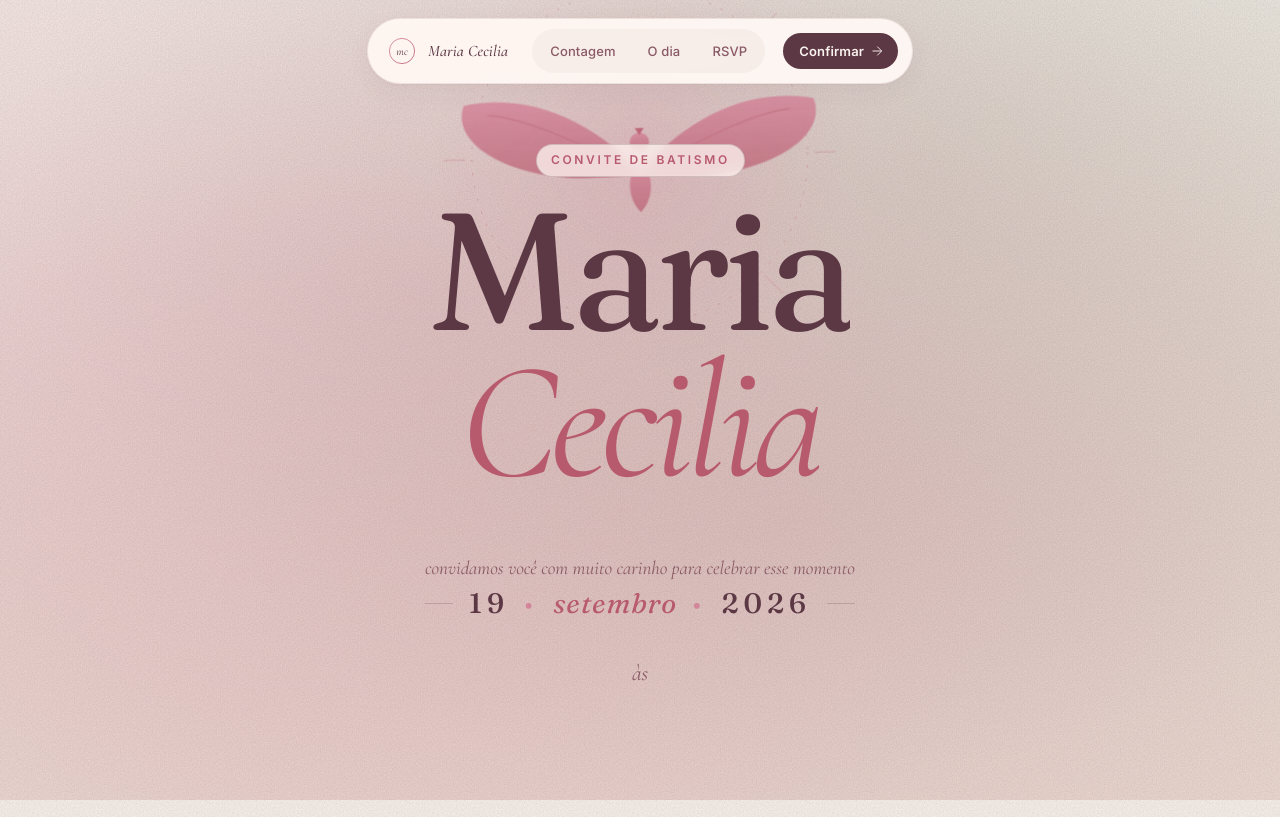
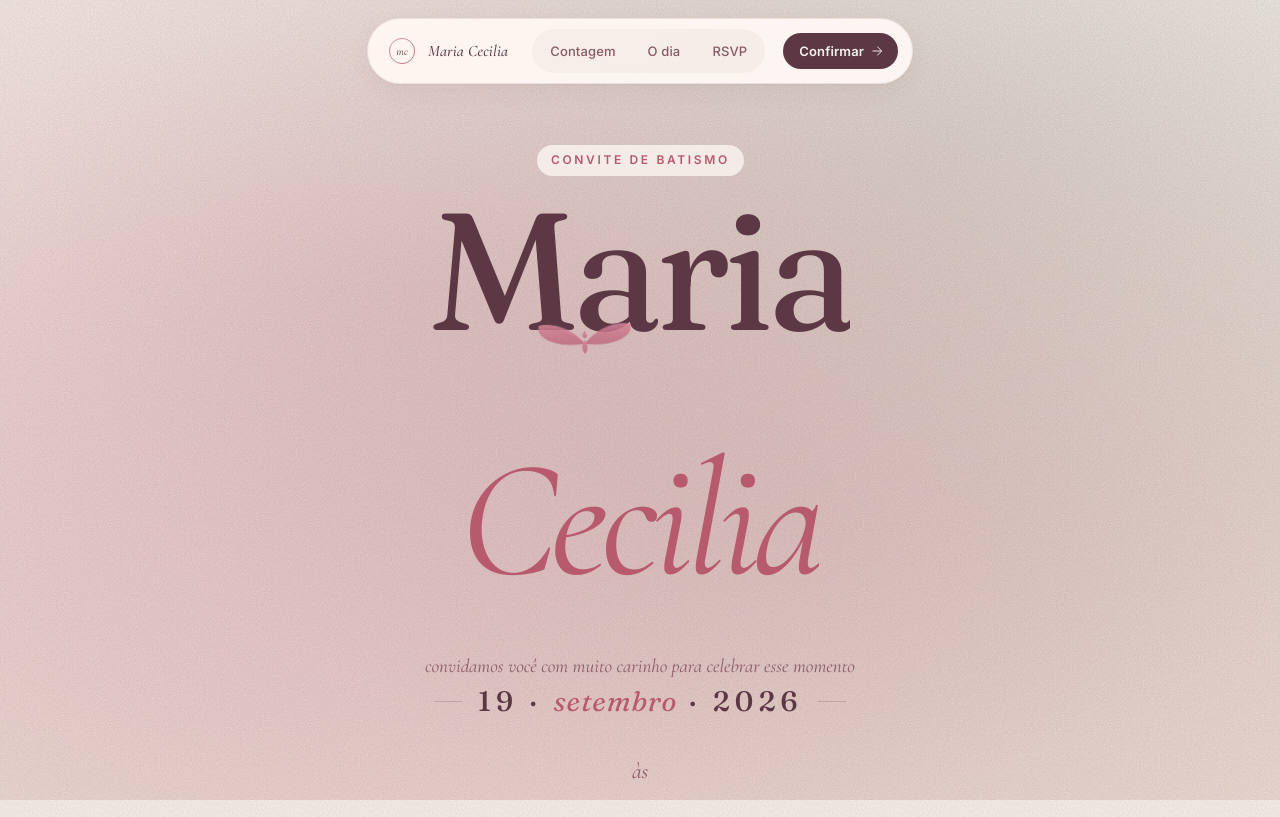
Before and after one commit to allanaramont/batizado-maria-cecilia, a website built with Vite: page index.html in a window 1280 px wide. Shown: the top 817 px of the page. Built offline with nearby package versions, Linux system fonts and the light colour scheme.

Commit message:
feat: pomba entre Maria e Cecilia, animacoes mais sutis, tudo digitando
- Move o SVG da pomba para dentro do <h1>, entre as duas
  display-lines (entre 'Maria' e 'Cecilia'); vira elemento
  inline de fluxo natural em vez de overlay absoluto
- Pomba agora menor (clamp(72px,9vw,110px)) e zera o
  .hero-ornament antigo
- Animações mais sutis: translateY reduzidos
  (-26px -> -16px no eyebrow, 10px -> 6px lead/sub/meta,
   24px -> 16px CTAs/scroll-cue)
- Transições mais curtas: 0.7s -> 0.55s, 0.9s -> 0.7s
  (eyebrow mantido em 1s conforme pedido)
- Data agora digita em 3 partes (pre/month/post) para
  manter 'setembro' em italic rosa
- Nome digita mais rapido (130ms -> 85ms por caractere)
- Lead um pouco mais rapido tambem (32ms -> 26ms)

```diff
--- a/index.html
+++ b/index.html
@@ -101,48 +101,29 @@
     <main class="page">
       <!-- HERO -->
       <section class="hero" id="inicio">
-        <div class="hero-ornament" aria-hidden="true">
-          <svg viewBox="0 0 240 240" width="100%" height="100%">
+        <p class="eyebrow" id="typeEyebrow">Convite de batismo</p>
+
+        <h1 class="display">
+          <span class="display-line"><span id="typeName1"></span></span>
+
+          <div class="hero-dove" aria-hidden="true">
+            <svg viewBox="0 0 240 240">
               <defs>
-              <radialGradient id="doveGlow" cx="50%" cy="50%" r="50%">
-                <stop offset="0%" stop-color="rgb(212, 133, 154)" stop-opacity="0.28" />
-                <stop offset="55%" stop-color="rgb(212, 133, 154)" stop-opacity="0.1" />
-                <stop offset="100%" stop-color="rgb(212, 133, 154)" stop-opacity="0" />
-              </radialGradient>
-              <linearGradient id="doveStroke" x1="0" y1="0" x2="0" y2="1">
-                <stop offset="0%" stop-color="rgb(184, 90, 110)" stop-opacity="0.95" />
-                <stop offset="100%" stop-color="rgb(184, 90, 110)" stop-opacity="0.6" />
-              </linearGradient>
                 <linearGradient id="doveFill" x1="0" y1="0" x2="0" y2="1">
                   <stop offset="0%" stop-color="rgb(212, 133, 154)" stop-opacity="0.95" />
                   <stop offset="100%" stop-color="rgb(184, 90, 110)" stop-opacity="0.78" />
                 </linearGradient>
               </defs>
-
-            <!-- Aura radiante -->
-            <circle cx="120" cy="120" r="118" fill="url(#doveGlow)" />
-            <circle cx="120" cy="120" r="96" fill="none" stroke="rgb(184, 90, 110)" stroke-width="0.4" stroke-dasharray="1.5 6" opacity="0.5" />
-
-            <!-- Pomba do Espírito Santo — silhueta editorial em vôo -->
               <g transform="translate(120 124)">
                 <g class="dove-wings">
-                <!-- Asas abertas (curva fluida, simétrica) -->
                   <path
-                  d="M 0 6
-                     C -22 -22, -60 -44, -100 -36
-                     C -108 -14, -76 6, -34 8
-                     C -20 8, -8 8, 0 6 Z"
+                    d="M 0 6 C -22 -22, -60 -44, -100 -36 C -108 -14, -76 6, -34 8 C -20 8, -8 8, 0 6 Z"
                     fill="url(#doveFill)"
                   />
                   <path
-                  d="M 0 6
-                     C 22 -22, 60 -44, 100 -36
-                     C 108 -14, 76 6, 34 8
-                     C 20 8, 8 8, 0 6 Z"
+                    d="M 0 6 C 22 -22, 60 -44, 100 -36 C 108 -14, 76 6, 34 8 C 20 8, 8 8, 0 6 Z"
                     fill="url(#doveFill)"
                   />
-
-                <!-- Detalhe das penas (linha suave na borda interna das asas) -->
                   <path
                     d="M -10 0 C -34 -12, -64 -28, -86 -30"
                     fill="none" stroke="rgb(184, 90, 110)" stroke-width="0.7" stroke-linecap="round" opacity="0.6"
@@ -152,47 +133,26 @@
                     fill="none" stroke="rgb(184, 90, 110)" stroke-width="0.7" stroke-linecap="round" opacity="0.6"
                   />
                 </g>
-
-              <!-- Corpo (gota/coração pequeno) -->
                 <path
-                d="M 0 -2
-                   C -8 6, -8 20, 0 28
-                   C 8 20, 8 6, 0 -2 Z"
+                  d="M 0 -2 C -8 6, -8 20, 0 28 C 8 20, 8 6, 0 -2 Z"
                   fill="url(#doveFill)"
                 />
-
-              <!-- Cabeça -->
                 <circle cx="0" cy="-12" r="5.5" fill="url(#doveFill)" />
-
-              <!-- Bico (pequeno triângulo) -->
                 <path d="M 0 -16 L 2.5 -20 L -2.5 -20 Z" fill="rgb(184, 90, 110)" />
-            </g>
-
-            <!-- Raios de luz ao redor da pomba -->
-            <g opacity="0.4" stroke="rgb(184, 90, 110)" stroke-width="0.5" stroke-linecap="round">
-              <line x1="120" y1="14" x2="120" y2="26" />
-              <line x1="50" y1="50" x2="40" y2="40" />
-              <line x1="190" y1="50" x2="200" y2="40" />
-              <line x1="20" y1="120" x2="8" y2="120" />
-              <line x1="220" y1="120" x2="232" y2="120" />
-              <line x1="50" y1="190" x2="40" y2="200" />
-              <line x1="190" y1="190" x2="200" y2="200" />
               </g>
             </svg>
           </div>
 
-        <p class="eyebrow" id="typeEyebrow">Convite de batismo</p>
-
-        <h1 class="display">
-          <span class="display-line"><span id="typeName1"></span></span>
           <span class="display-line italic"><span id="typeName2"></span></span>
         </h1>
 
         <p class="hero-lead" id="typeLead" aria-label="convidamos você com muito carinho para celebrar esse momento"></p>
 
-        <div class="hero-meta" id="typeDate" data-date-anim>
+        <div class="hero-meta">
           <span class="hero-divider" aria-hidden="true"></span>
-          <p class="hero-date">19 <span class="hero-dot">·</span> <em class="hero-date-month">setembro</em> <span class="hero-dot">·</span> 2026</p>
+          <p class="hero-date">
+            <span id="typeDatePre"></span><em class="hero-date-month" id="typeDateMonth"></em><span id="typeDatePost"></span>
+          </p>
           <span class="hero-divider" aria-hidden="true"></span>
         </div>
 
--- a/src/main.js
+++ b/src/main.js
@@ -154,7 +154,9 @@ const typeEyebrow = document.getElementById('typeEyebrow');
 const typeName1 = document.getElementById('typeName1');
 const typeName2 = document.getElementById('typeName2');
 const typeLead = document.getElementById('typeLead');
-const typeDate = document.getElementById('typeDate');
+const typeDatePre = document.getElementById('typeDatePre');
+const typeDateMonth = document.getElementById('typeDateMonth');
+const typeDatePost = document.getElementById('typeDatePost');
 const typeSub = document.getElementById('typeSub');
 const heroCta = document.querySelector('.hero-cta');
 const scrollCue = document.querySelector('.scroll-cue');
@@ -171,43 +173,46 @@ async function typeInto(el, text, speed = 55) {
 
 async function runTypewriter() {
   if (!hero) return;
-  // marca o hero como "em digitação" — mantém h1 e eyebrow visíveis
-  // (sem isso, o reveal base esconde o texto durante a digitação)
   hero.classList.add('is-typing');
 
-  // 1) Eyebrow desce de cima (sem digitar)
+  // 1) Eyebrow desce de cima (sutis 16px, ~1s)
+  await sleep(180);
+  hero.classList.add('phase-1');
+  await sleep(1000);
+
+  // 2) Nome digita rápido (Maria + Cecilia)
+  await typeInto(typeName1, 'Maria', 85);
+  await sleep(120);
+  await typeInto(typeName2, 'Cecilia', 85);
+  await sleep(280);
+
+  // 3) Lead, data e sub ficam visíveis (digitam em seguida)
+  hero.classList.add('phase-3');
   await sleep(220);
-  hero.classList.add('phase-1');
-  await sleep(900);
 
-  // 2) Nome digita (Maria + Cecilia)
-  await typeInto(typeName1, 'Maria', 130);
-  await sleep(180);
-  await typeInto(typeName2, 'Cecilia', 130);
-  await sleep(380);
-
-  // 3) Lead digita
+  // 4) Lead digita
   await typeInto(
     typeLead,
     'convidamos você com muito carinho para celebrar esse momento',
-    32
+    26
   );
-  await sleep(280);
+  await sleep(220);
 
-  // 4) Data aparece em fade
-  hero.classList.add('phase-3');
-  await sleep(620);
+  // 5) Data digita em três partes (mantém o "setembro" em italic rosa)
+  await typeInto(typeDatePre, '19 · ', 55);
+  await typeInto(typeDateMonth, 'setembro', 60);
+  await typeInto(typeDatePost, ' · 2026', 55);
+  await sleep(220);
 
-  // 5) Sub "às 12h00" digita
-  await typeInto(typeSub, 'às 12h00', 70);
-  await sleep(380);
+  // 6) Sub "às 12h00" digita
+  await typeInto(typeSub, 'às 12h00', 60);
+  await sleep(320);
 
-  // 6) CTAs e scroll-cue sobem de baixo
+  // 7) CTAs e scroll-cue sobem de baixo
   hero.classList.add('phase-4');
-  await sleep(900);
+  await sleep(700);
 
   // cleanup: libera as linhas do título para o reveal padrão
-  // (mantém is-typing + phase-1/3/4 para o estado final ficar visível)
   document
     .querySelectorAll('.hero .display-line')
     .forEach((el) => el.classList.add('is-visible'));
--- a/src/styles.css
+++ b/src/styles.css
@@ -600,28 +600,26 @@ a {
   padding: clamp(120px, 18vh, 180px) 0 clamp(80px, 12vh, 120px);
 }
 
-.hero-ornament {
-  position: absolute;
-  width: clamp(280px, 38vw, 420px);
-  aspect-ratio: 1;
-  top: 18%;
-  left: 50%;
-  transform: translate(-50%, -50%);
-  opacity: 0.9;
-  animation: float 7s ease-in-out infinite;
-  z-index: 0;
+.hero-dove {
+  display: flex;
+  justify-content: center;
+  align-items: center;
+  margin: -6px 0;
   pointer-events: none;
-  overflow: visible;
+  opacity: 0.92;
+}
+
+.hero-dove svg {
+  width: clamp(72px, 9vw, 110px);
+  height: auto;
+  display: block;
+  animation: float-and-bob 7s ease-in-out infinite;
 }
 
 .dove-wings {
   transform-origin: 50% 100%;
   transform-box: fill-box;
   animation: wing-flap 1.6s ease-in-out infinite;
-}
-
-.hero-ornament {
-  animation: float-and-bob 7s ease-in-out infinite;
 }
 
 @keyframes float-and-bob {
@@ -1819,13 +1817,13 @@ a {
   will-change: transform, opacity;
 }
 
-/* estado inicial (antes de qualquer fase) */
+/* estado inicial (antes de qualquer fase) — valores sutis */
 .eyebrow {
-  transform: translateY(-26px);
+  transform: translateY(-16px);
   opacity: 0;
   transition:
-    transform 0.9s var(--ease-out),
-    opacity 0.9s var(--ease-out);
+    transform 1s var(--ease-out),
+    opacity 1s var(--ease-out);
 }
 .hero.phase-1 .eyebrow {
   transform: translateY(0);
@@ -1835,11 +1833,11 @@ a {
 .hero-lead,
 .hero-sub,
 .hero-meta {
-  transform: translateY(10px);
+  transform: translateY(6px);
   opacity: 0;
   transition:
-    transform 0.7s var(--ease-out),
-    opacity 0.7s var(--ease-out);
+    transform 0.55s var(--ease-out),
+    opacity 0.55s var(--ease-out);
 }
 .hero.phase-3 .hero-lead,
 .hero.phase-3 .hero-sub,
@@ -1850,11 +1848,11 @@ a {
 
 .hero-cta,
 .scroll-cue {
-  transform: translateY(24px);
+  transform: translateY(16px);
   opacity: 0;
   transition:
-    transform 0.9s var(--ease-out),
-    opacity 0.9s var(--ease-out);
+    transform 0.7s var(--ease-out),
+    opacity 0.7s var(--ease-out);
 }
 .hero.phase-4 .hero-cta,
 .hero.phase-4 .scroll-cue {
```
Lines whose indentation alone changed are shown as unchanged.
